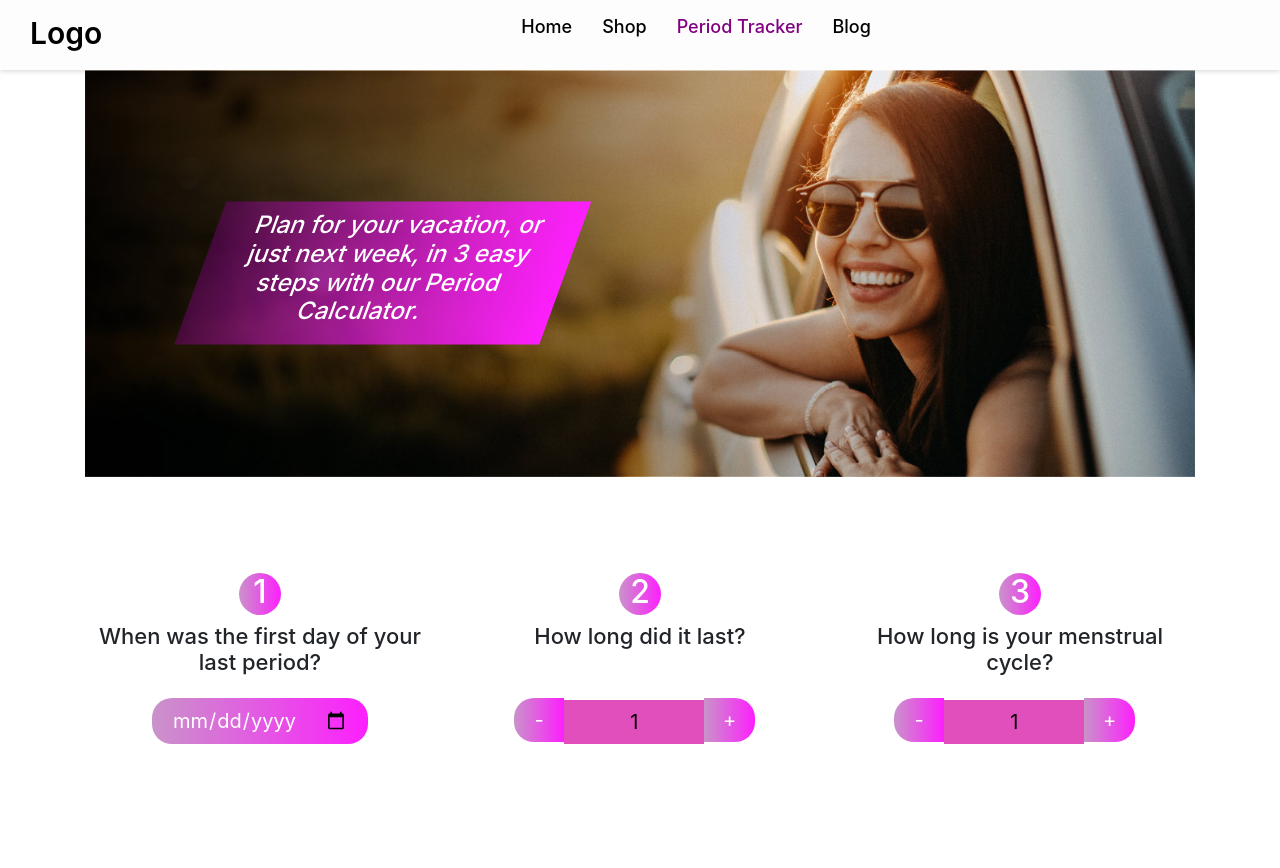
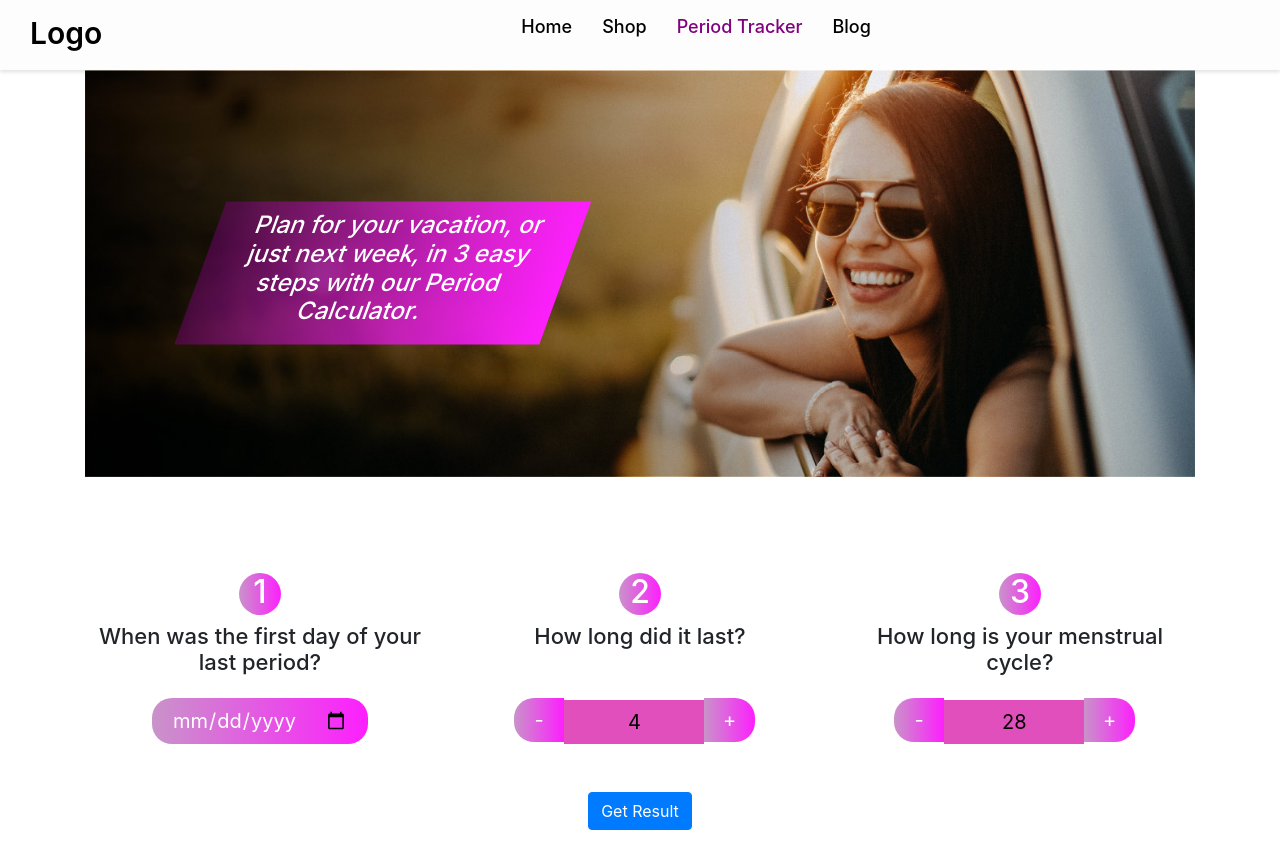
Before and after one commit to SMRsaimon/Office-project-medical-services-clintSite, a React (Create React App) app: page /periodTracker in a window 1280 px wide. Shown: the top 868 px of the page. Before the commit the page ends 840 px from the top, so only its background shows below. Built offline with nearby package versions, Linux system fonts and the light colour scheme.

Commit message:
increment decrement done

```diff
--- a/src/components/PeriodTracker/UserPeriodData/PeriodInputValue.jsx
+++ b/src/components/PeriodTracker/UserPeriodData/PeriodInputValue.jsx
@@ -1,15 +1,15 @@
 import React from 'react';
 
-const PeriodInputValue = () => {
+const PeriodInputValue = ({Value,hendelDecrement,hendelIncrement  }) => {
     return (
         <>
              <div className="spinner-Container  mx-auto">
-          <button className="btn decrement-btn">-</button>
+          <button  onClick={hendelDecrement} className="btn decrement-btn">-</button>
 
           <button className="periodStayCount" type="button">
-            <input type="button" value="1" name="periodStayCount" id="" />
+            <input type="button" value={Value}   name="periodStayCount" id="" />
           </button>
-          <button className="btn increment-btn">+</button>
+          <button onClick={hendelIncrement} className="btn increment-btn">+</button>
         </div>
         </>
     );
--- a/src/components/PeriodTracker/UserPeriodData/UserPeriodData.jsx
+++ b/src/components/PeriodTracker/UserPeriodData/UserPeriodData.jsx
@@ -7,9 +7,64 @@ import PeriodInputValue from "./PeriodInputValue";
 export const UserPeriodData = () => {
   const [date, setDate] = useState(new Date().toLocaleDateString());
 
+  const [DuraTion, setDuraTion] = useState(4);
+  const [cycleLong, setCycleLong] = useState(28);
+  const [periodData, setPeriodData] = useState({})
+
+
+//   Hendel Date change
   const handelDateChange = (e) => {
     setDate(e.target.value);
+
   };
+
+//   Hendel Duration Increment decrement
+  const hendelDuraTionIncrement = () => {
+    setDuraTion((DuraTion) => {
+      const newCount = DuraTion >= 1 && DuraTion < 10 ? DuraTion + 1 : DuraTion;
+      return newCount;
+    });
+
+}
+const hendelDuraTionDecrement = () => {
+    setDuraTion((DuraTion) => {
+      const newCount = DuraTion >= 2 && DuraTion <= 10 ? DuraTion - 1 : DuraTion;
+      return newCount;
+    });
+
+}
+
+// Hendel Cycle increment decrement
+    const hendelCycleIncrement = () => {
+      setCycleLong((cycleLong) => {
+        const newCount =
+          cycleLong >= 15 && cycleLong < 35 ? cycleLong + 1 : cycleLong;
+        return newCount;
+      });
+    };
+
+
+
+  const hendelCycleDeccrement = () => {
+    setCycleLong((cycleLong) => {
+        const newCount =
+          cycleLong >= 16 && cycleLong <= 35 ? cycleLong - 1 : cycleLong;
+        return newCount;
+      });
+
+
+  };
+
+//   hendel User PeriodData
+  const hendelUserPeriodData=()=>{
+
+      const data={date, DuraTion,cycleLong }
+      setPeriodData(data)
+
+
+  }
+
+  console.log(periodData)
 
   return (
     <div className="row my-5 py-5" id="UserData">
@@ -25,12 +80,22 @@ export const UserPeriodData = () => {
       </div>
       <div className="col-md-4">
         <DataTitle number={2} heading="How long did it last?" />
-        <PeriodInputValue/>
-
+        <PeriodInputValue
+          Value={DuraTion}
+          hendelDecrement={hendelDuraTionDecrement}
+          hendelIncrement={hendelDuraTionIncrement}
+        />
       </div>
       <div className="col-md-4">
         <DataTitle number={3} heading="How long is your menstrual cycle?" />
-        <PeriodInputValue/>
+        <PeriodInputValue
+          Value={cycleLong}
+          hendelDecrement={hendelCycleDeccrement}
+          hendelIncrement={hendelCycleIncrement}
+        />
+      </div>
+      <div onClick={hendelUserPeriodData} className="col-12 d-flex justify-content-center mt-5 ">
+          <button className="btn btn-primary"  type="button"> Get Result </button>
       </div>
     </div>
   );
```
